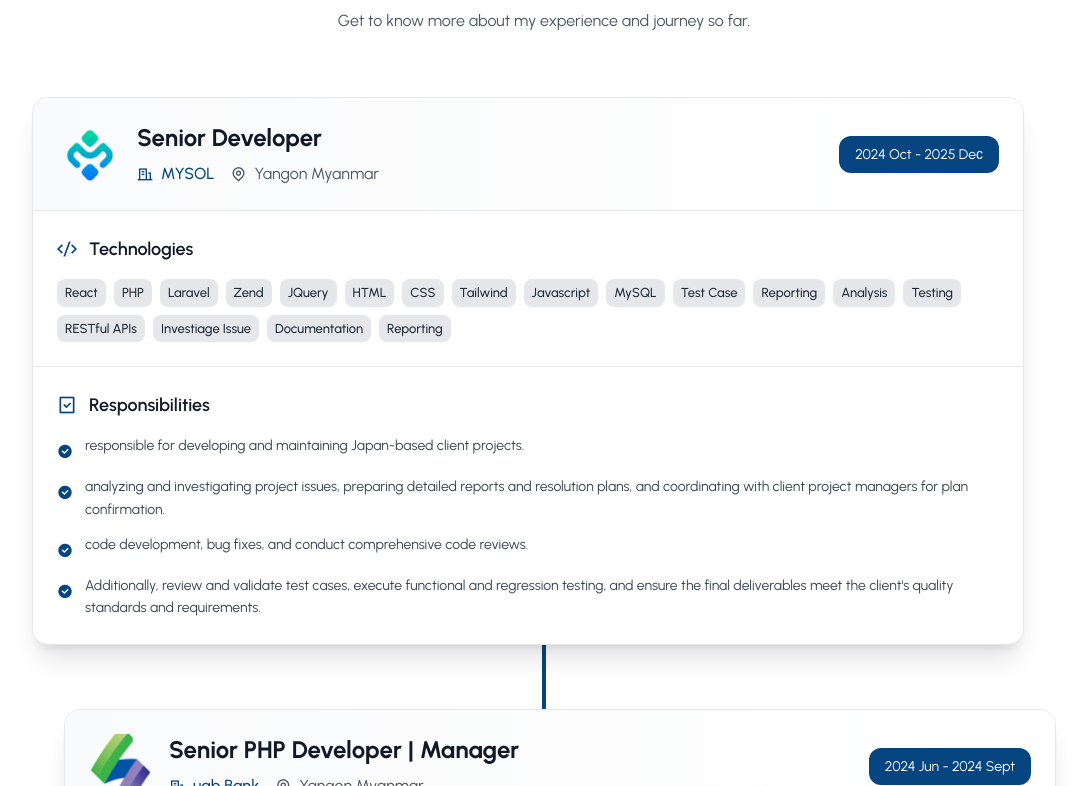
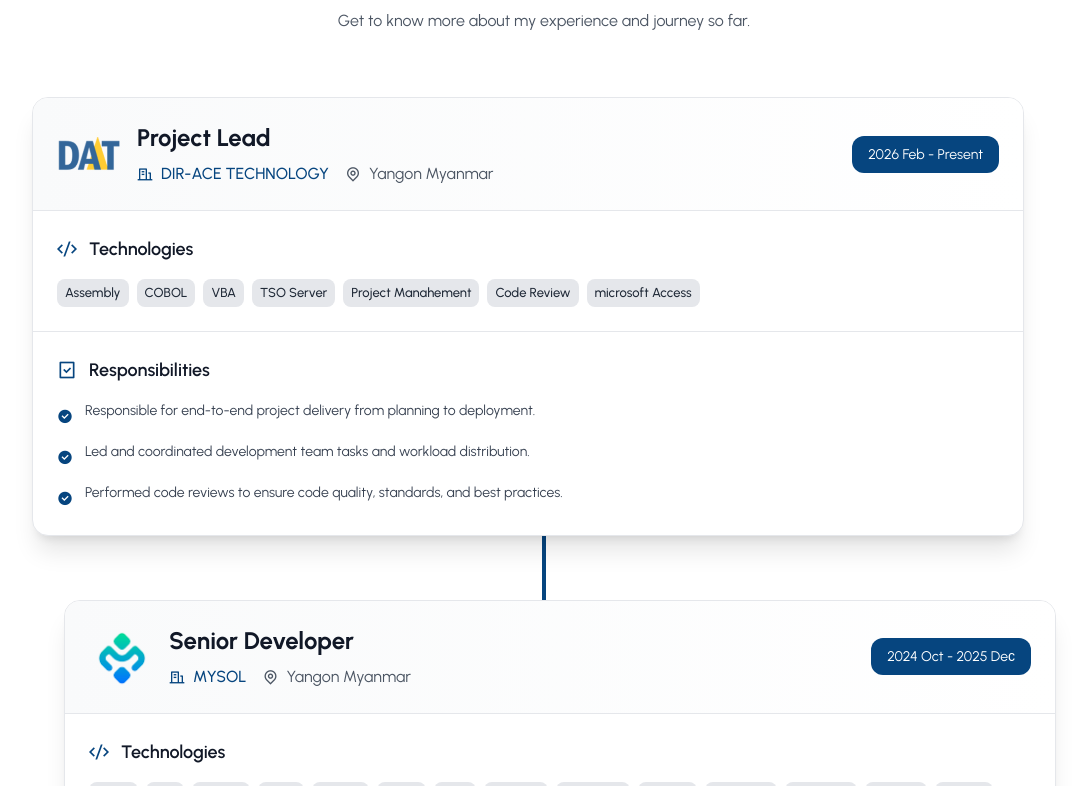
Before and after one commit to chosan1993/my_portfolio, a React (Create React App) app: page / in a window 1280 px wide. Shown: the part 4114-4900 px from the top of the page, without its empty margins (96-1183 px from the left). Built offline with nearby package versions, Linux system fonts and the light colour scheme; the HTML template or start-up script is replaced by a standard one.

Commit message:
[update] history

```diff
--- a/src/assets/data/history.js
+++ b/src/assets/data/history.js
@@ -2,10 +2,28 @@ import skillsImg01 from "../images/history/mysol.png";
 import skillsImg02 from "../images/history/uab.png";
 import skillsImg03 from "../images/history/cbbank.png";
 import skillsImg04 from "../images/history/acroquest.png";
+import skillsImg05 from "../images/history/DAT.png";
 
 const history = [
     {
         id: "01",
+        imgUrl: skillsImg05,
+        role: "Project Lead",
+        location: " Yangon Myanmar",
+        organization: "DIR-ACE TECHNOLOGY",
+        startDate: "2026 Feb",
+        endDate: "Present",
+        experiences: [
+            "Responsible for end-to-end project delivery from planning to deployment.",
+            "Led and coordinated development team tasks and workload distribution.",
+            "Performed code reviews to ensure code quality, standards, and best practices."
+        ],
+        skills: [
+            "Assembly", "COBOL", "VBA", "TSO Server", "Project Manahement", "Code Review","microsoft Access"
+        ],
+    },
+    {
+        id: "02",
         imgUrl: skillsImg01,
         role: "Senior Developer",
         location: " Yangon Myanmar",
@@ -23,7 +41,7 @@ const history = [
         ],
     },
     {
-        id: "02",
+        id: "03",
         imgUrl: skillsImg02,
         role: "Senior PHP Developer | Manager",
         location: " Yangon Myanmar",
@@ -39,7 +57,7 @@ const history = [
         ],
     },
     {
-        id: "03",
+        id: "04",
         imgUrl: skillsImg03,
         role: "Software Developer",
         location: " Yangon Myanmar",
@@ -58,7 +76,7 @@ const history = [
         ],
     },
     {
-        id: "04",
+        id: "05",
         imgUrl: skillsImg04,
         role: "Internship Program",
         location: " Yangon Myanmar",
```
Also changed, not shown: src/assets/images/history/DAT.png (added).
